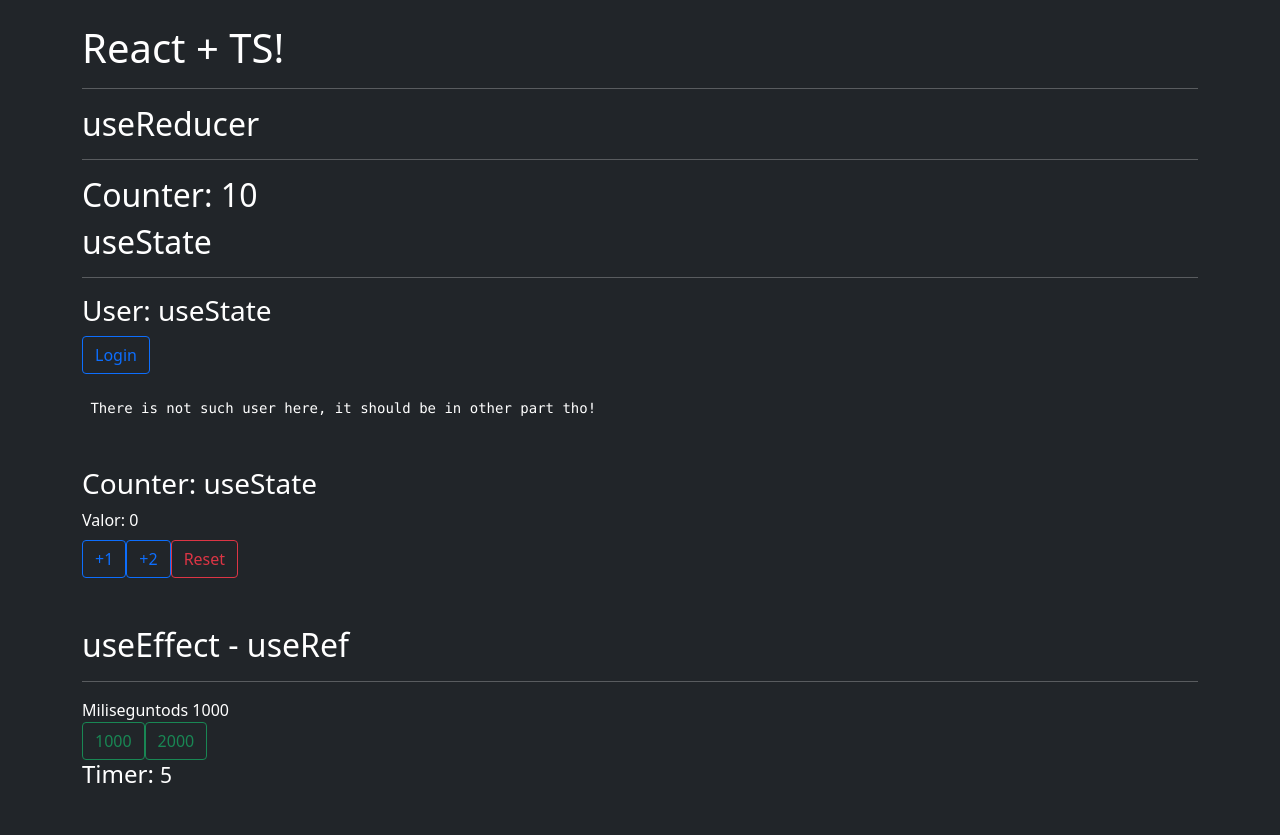
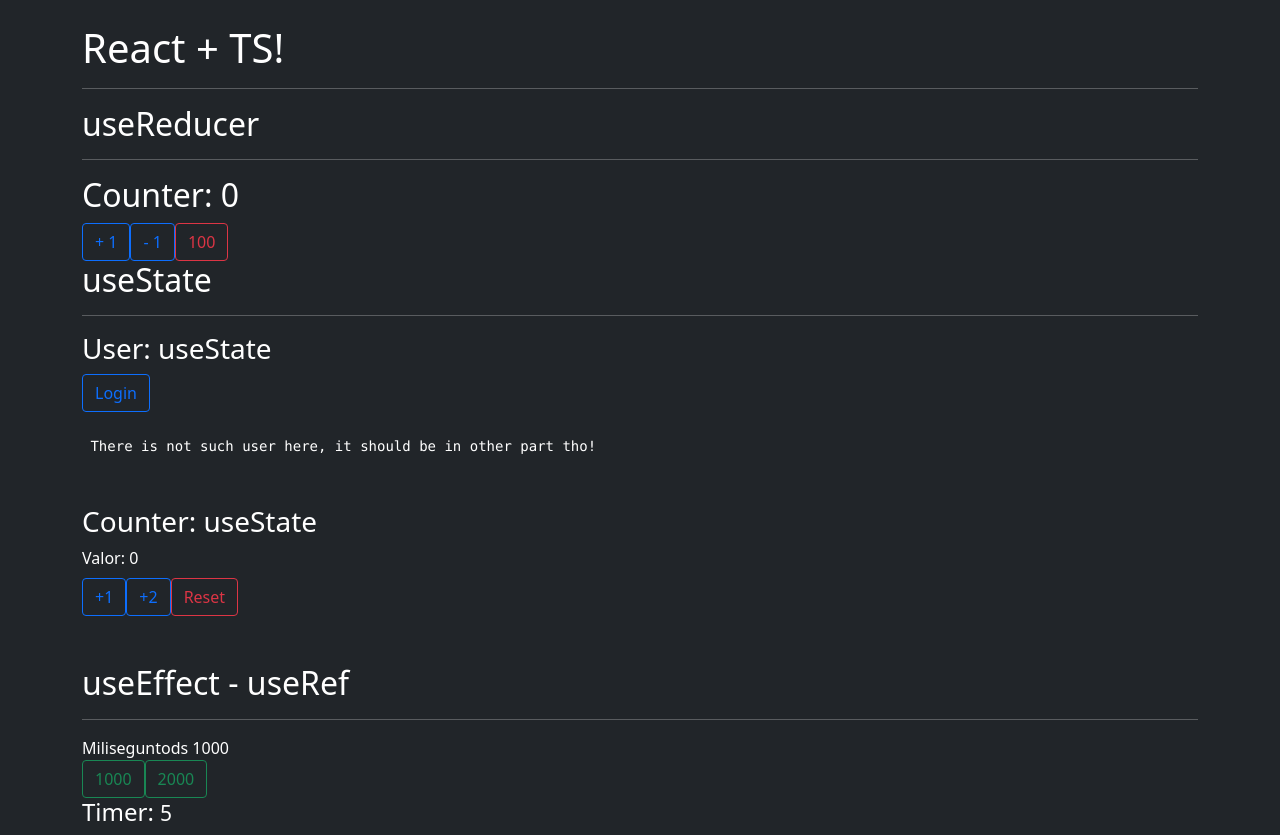
Before and after one commit to Davidcastel26/React-with-TypeScript, a React (Create React App) app in the folder mi-app/: page / in a window 1280 px wide. Before the commit the page ends 800 px from the top, so only its background shows below. Built offline with nearby package versions, Linux system fonts and the light colour scheme.

Commit message:
Update ContadorRed.tsx

```diff
--- a/mi-app/src/components/ContadorRed.tsx
+++ b/mi-app/src/components/ContadorRed.tsx
@@ -1,8 +1,49 @@
+import { number } from "prop-types";
+import { useReducer } from "react";
+
+const initialState = {
+  counter: 0,
+}
+
+type ActionType =
+  | { type: 'increment' }
+  | { type: 'decrement'}
+  | { type: 'custom', payload: number};
+
+const contadoreReducer = ( state: typeof initialState, action: ActionType ) => {
+
+  switch(action.type){
+    case 'increment':
+      return {
+        ...state,
+        counter: state.counter + 1
+      }
+    case 'decrement':
+      return {
+        ...state,
+        counter: state.counter - 1
+      }
+    case 'custom':
+      return{
+        ...state,
+        counter: action.payload
+      }
+    default:
+      return state;
+  }
+
+}
 
 const ContadorRed = () => {
+
+  const [{counter}, dispatch] = useReducer(contadoreReducer, initialState)
+
   return (
     <>
-      <h2>Counter: 10</h2>
+      <h2>Counter: { counter }</h2>
+      <button className="btn btn-outline-primary" onClick={() => dispatch({type:'increment'})}> + 1 </button>
+      <button className="btn btn-outline-primary" onClick={() => dispatch({type:'decrement'})}> - 1 </button>
+      <button className="btn btn-outline-danger" onClick={() => dispatch({ type:'custom',payload: 100})}> 100 </button>
     </>
   )
 }
```
